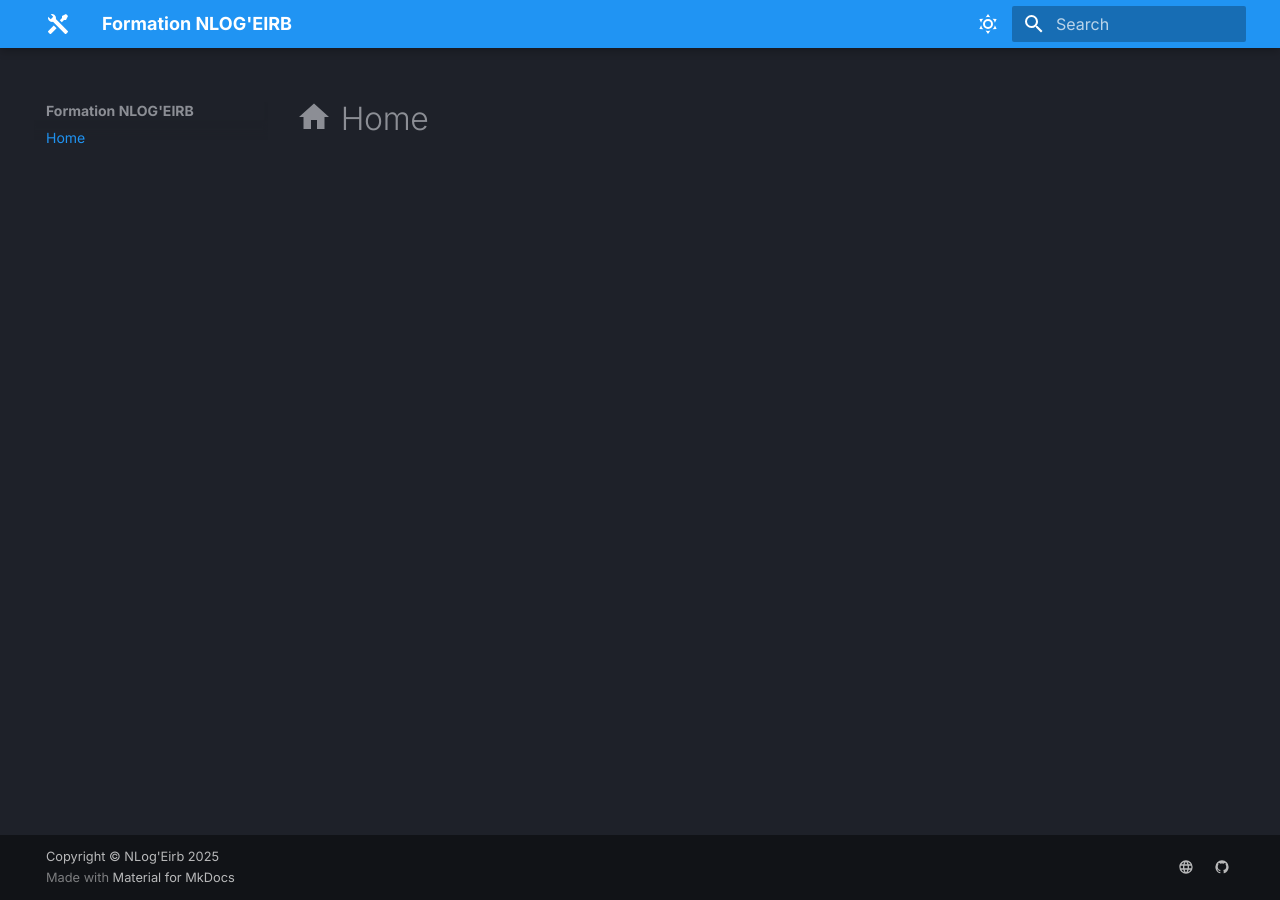
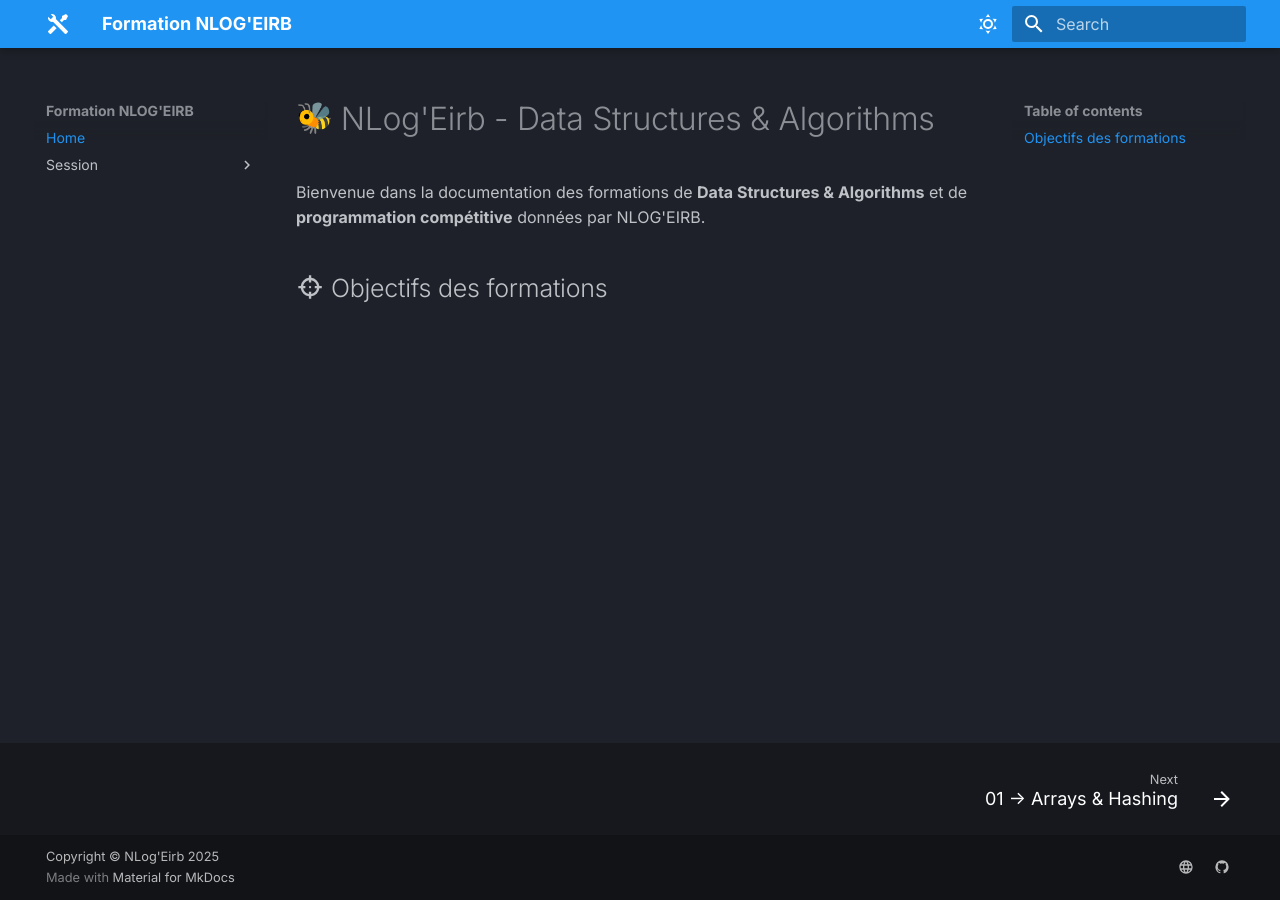
Before and after one commit to TLacault/formations-nlog, an MkDocs documentation site: the page built from docs/index.md, in a window 1280 px wide. Built offline with MkDocs 1.6.1 and Material for MkDocs 9.7.7, drawn with Linux system fonts in a browser that asks for light colours; emoji names are drawn with the system emoji font.

Commit message:
add: session 01 draft

```diff
--- a/docs/index.md
+++ b/docs/index.md
@@ -1 +1,5 @@
-# :material-home: Home
+# :bee: NLog'Eirb - Data Structures & Algorithms
+
+Bienvenue dans la documentation des formations de **Data Structures & Algorithms** et de **programmation compétitive** données par NLOG'EIRB.
+
+## :material-target: Objectifs des formations
--- a/mkdocs.yml
+++ b/mkdocs.yml
@@ -1,5 +1,5 @@
 site_name: Formation NLOG'EIRB
-site_url: https://nlogeirb.com/formations
+site_url: https://tlacault.github.io/formations-nlog/
 
 theme:
   name: material
@@ -11,6 +11,8 @@ theme:
   favicon: assets/favicon.ico
   features:
     - navigation.footer
+    - content.code.copy
+    - content.code.select
   palette:
     # Dark Mode
     - scheme: slate
@@ -61,3 +63,8 @@ copyright: Copyright &copy NLog'Eirb 2025
 
 extra_css:
   - stylesheets/extra.css
+
+nav:
+  - Home: index.md
+  - Session :
+    - 01 -> Arrays & Hashing: session/01-arrays-hashing.md
```
Also changed, not shown: README.md (+1 -1 lines), docs/session/01-arrays-hashing.md (added, +21 -0 lines).
